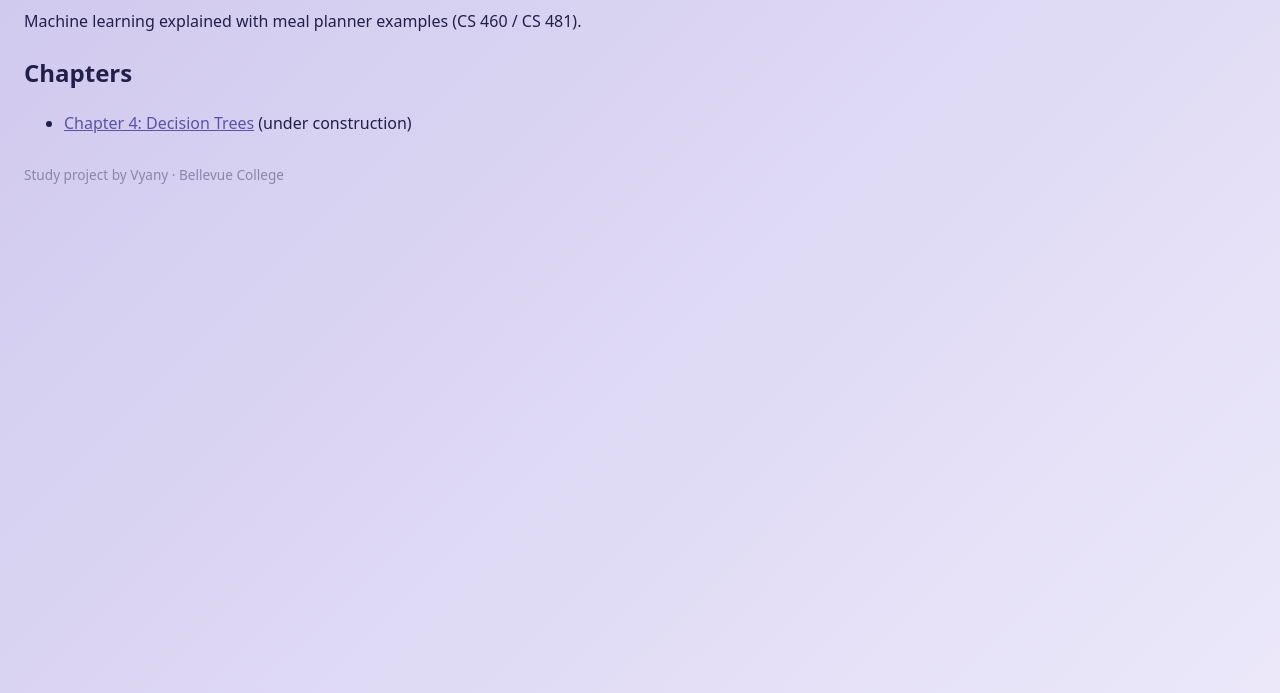
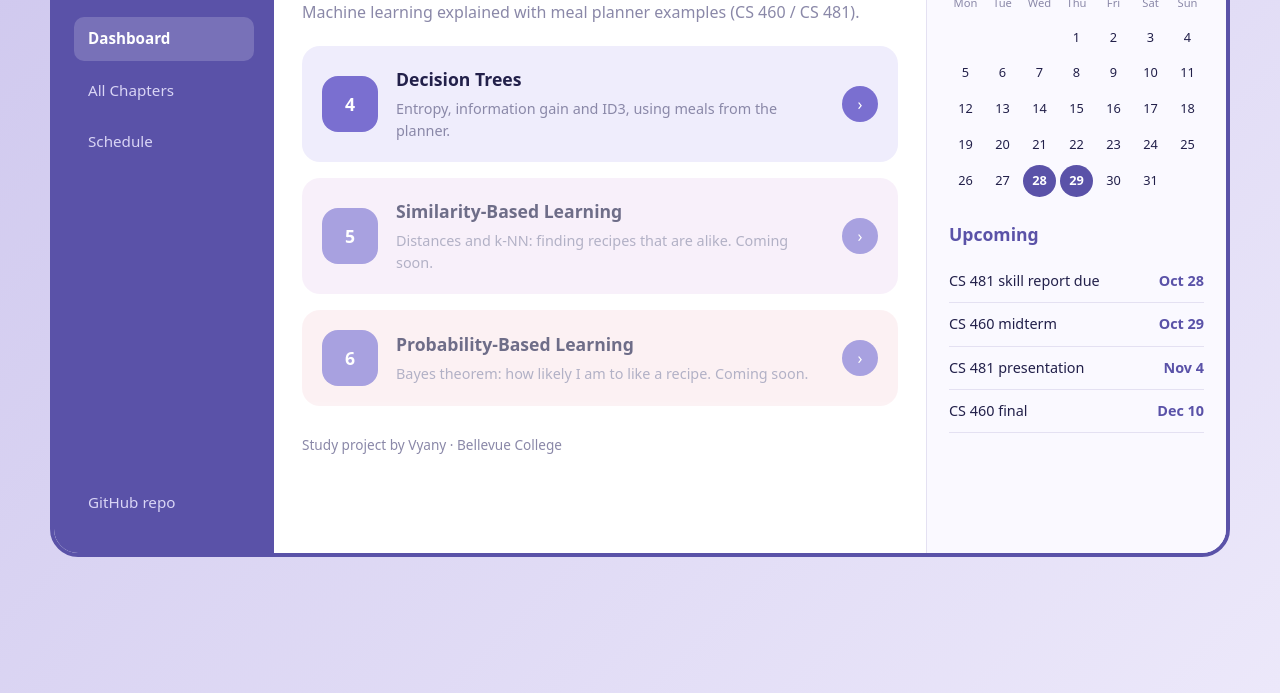
Before and after one commit to Vyany-BC/study-sessions, a plain HTML site: page index.html in a window 1280 px wide. Shown: the part 107-800 px from the top of the page. Drawn offline with Linux system fonts and the light colour scheme.

Commit message:
Use dashboard layout on home page
Refactored the HTML structure to enhance layout and organization. Added a sidebar and updated the main content with chapters and schedule sections.

```diff
--- a/index.html
+++ b/index.html
@@ -7,20 +7,71 @@
   <link rel="stylesheet" href="assets/style.css">
 </head>
 <body>
-  <header>
-    <h1>ML Study Lab</h1>
-    <p>Machine learning explained with meal planner examples (CS 460 / CS 481).</p>
-  </header>
+  <div class="app">
 
-  <main>
-    <h2>Chapters</h2>
-    <ul>
-      <li><a href="chapter-template.html">Chapter 4: Decision Trees</a> (under construction)</li>
-    </ul>
-  </main>
+    <aside class="sidebar">
+      <div class="brand">ML Study Lab</div>
+      <a class="active" href="index.html">Dashboard</a>
+      <a href="#chapters">All Chapters</a>
+      <a href="#schedule">Schedule</a>
+      <a class="bottom" href="https://github.com/Vyany-BC/study-sessions">GitHub repo</a>
+    </aside>
 
-  <footer>
-    <p>Study project by Vyany · Bellevue College</p>
-  </footer>
+    <main class="main">
+      <h1>My Chapters</h1>
+      <p class="subtitle">Machine learning explained with meal planner examples (CS 460 / CS 481).</p>
+
+      <div id="chapters">
+        <a class="card lav" href="chapter-template.html">
+          <div class="badge">4</div>
+          <div>
+            <h3>Decision Trees</h3>
+            <p>Entropy, information gain and ID3, using meals from the planner.</p>
+          </div>
+          <div class="go">&rsaquo;</div>
+        </a>
+
+        <div class="card pink soon">
+          <div class="badge">5</div>
+          <div>
+            <h3>Similarity-Based Learning</h3>
+            <p>Distances and k-NN: finding recipes that are alike. Coming soon.</p>
+          </div>
+          <div class="go">&rsaquo;</div>
+        </div>
+
+        <div class="card peach soon">
+          <div class="badge">6</div>
+          <div>
+            <h3>Probability-Based Learning</h3>
+            <p>Bayes theorem: how likely I am to like a recipe. Coming soon.</p>
+          </div>
+          <div class="go">&rsaquo;</div>
+        </div>
+      </div>
+
+      <footer>Study project by Vyany &middot; Bellevue College</footer>
+    </main>
+
+    <aside class="panel" id="schedule">
+      <h2>Oct 2026</h2>
+      <div class="calendar">
+        <span class="dow">Mon</span><span class="dow">Tue</span><span class="dow">Wed</span><span class="dow">Thu</span><span class="dow">Fri</span><span class="dow">Sat</span><span class="dow">Sun</span>
+        <span></span><span></span><span></span>
+        <span>1</span><span>2</span><span>3</span><span>4</span><span>5</span><span>6</span><span>7</span><span>8</span><span>9</span><span>10</span><span>11</span><span>12</span><span>13</span><span>14</span><span>15</span><span>16</span><span>17</span><span>18</span><span>19</span><span>20</span><span>21</span><span>22</span><span>23</span><span>24</span><span>25</span><span>26</span><span>27</span>
+        <span class="hl">28</span><span class="hl">29</span>
+        <span>30</span><span>31</span>
+      </div>
+
+      <h2>Upcoming</h2>
+      <ul class="upcoming">
+        <li><span>CS 481 skill report due</span><span class="date">Oct 28</span></li>
+        <li><span>CS 460 midterm</span><span class="date">Oct 29</span></li>
+        <li><span>CS 481 presentation</span><span class="date">Nov 4</span></li>
+        <li><span>CS 460 final</span><span class="date">Dec 10</span></li>
+      </ul>
+    </aside>
+
+  </div>
 </body>
 </html>
```
